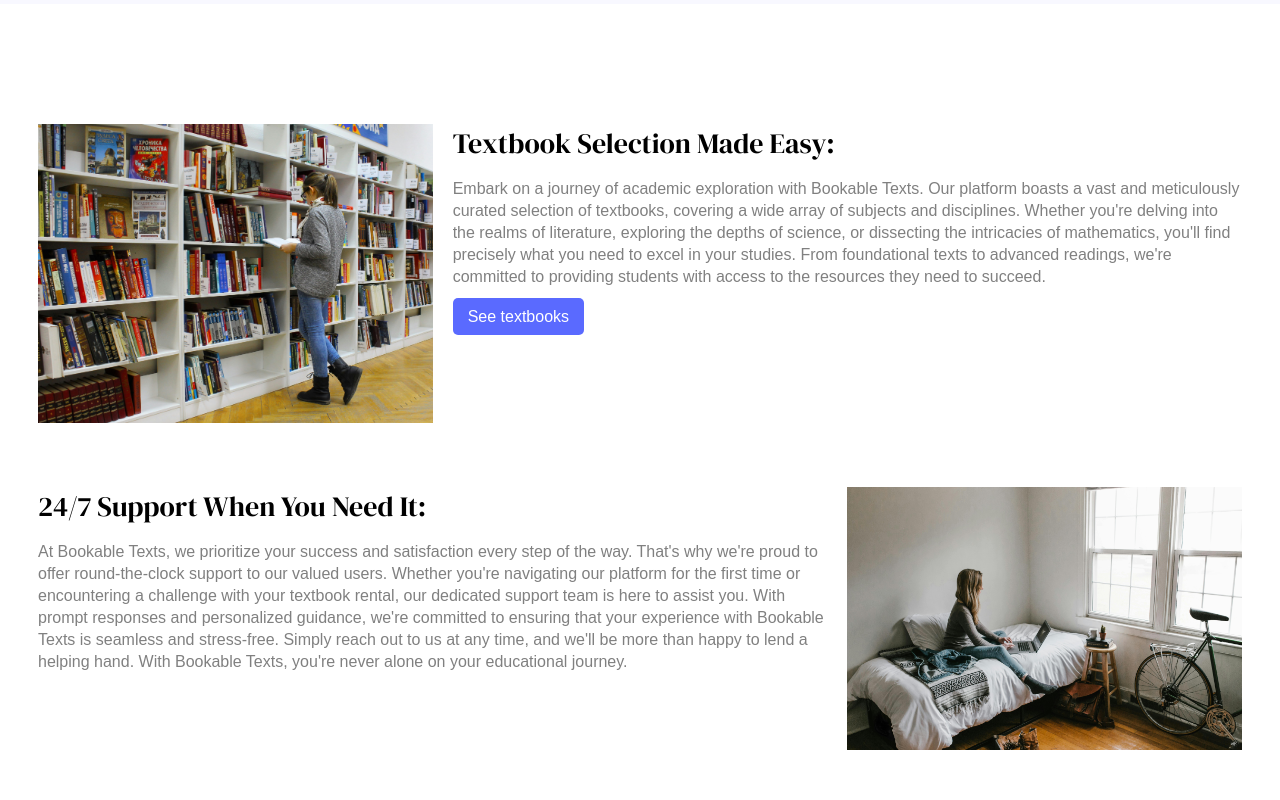
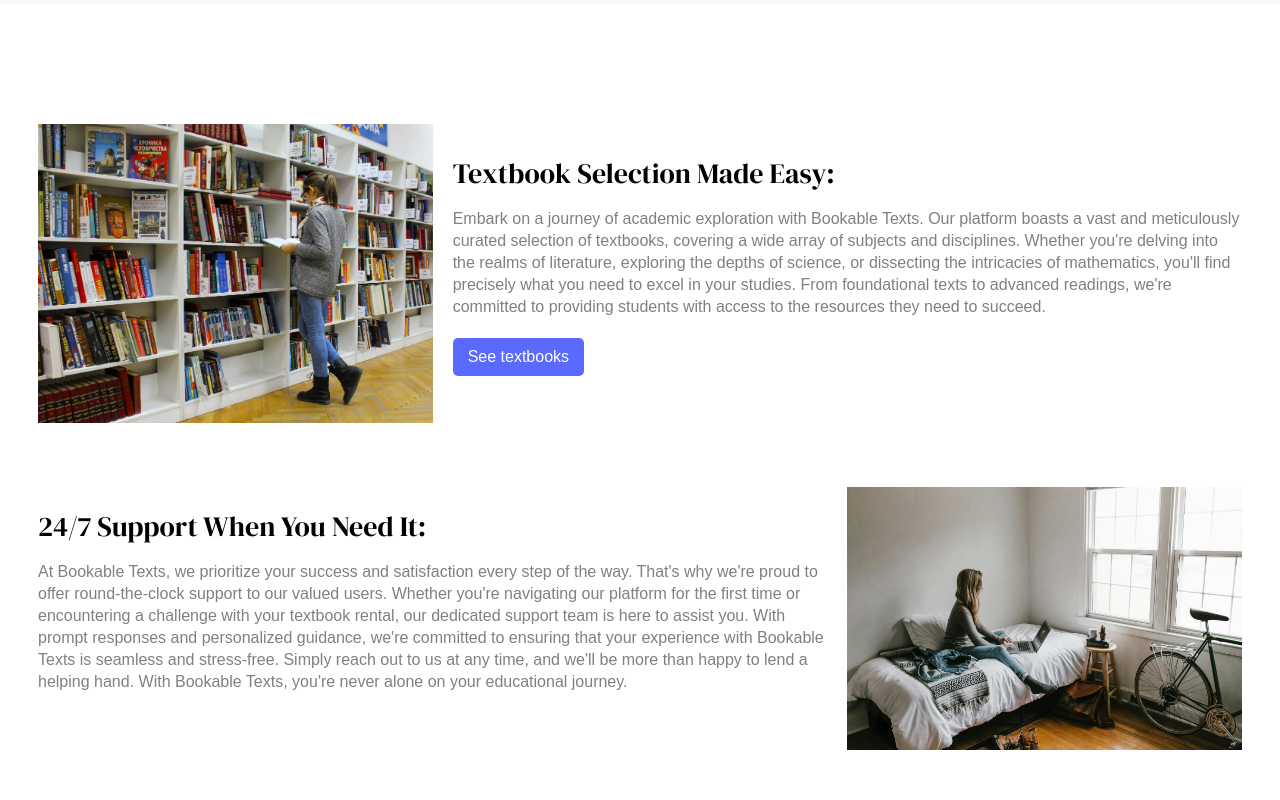
Before and after one commit to Bookable-texts/Bookable-texts, a React (Vite) app: page / in a window 1280 px wide. Shown: the part 1400-2200 px from the top of the page. Built offline with nearby package versions, Linux system fonts and the light colour scheme; a web font is replaced by a local one.

Commit message:
Made the more info content centered using display flex

```diff
--- a/src/styles/ui/Grid.css
+++ b/src/styles/ui/Grid.css
@@ -14,8 +14,14 @@
 
 .grid .content {
     padding-bottom: 20px;
+    display: flex;
+    flex-direction: column;
+    justify-content: center;
 }
 
+.grid .content a {
+    align-self: flex-start;
+}
 .grid_left {
     grid-template-columns: 4fr 8fr;
 }
```
